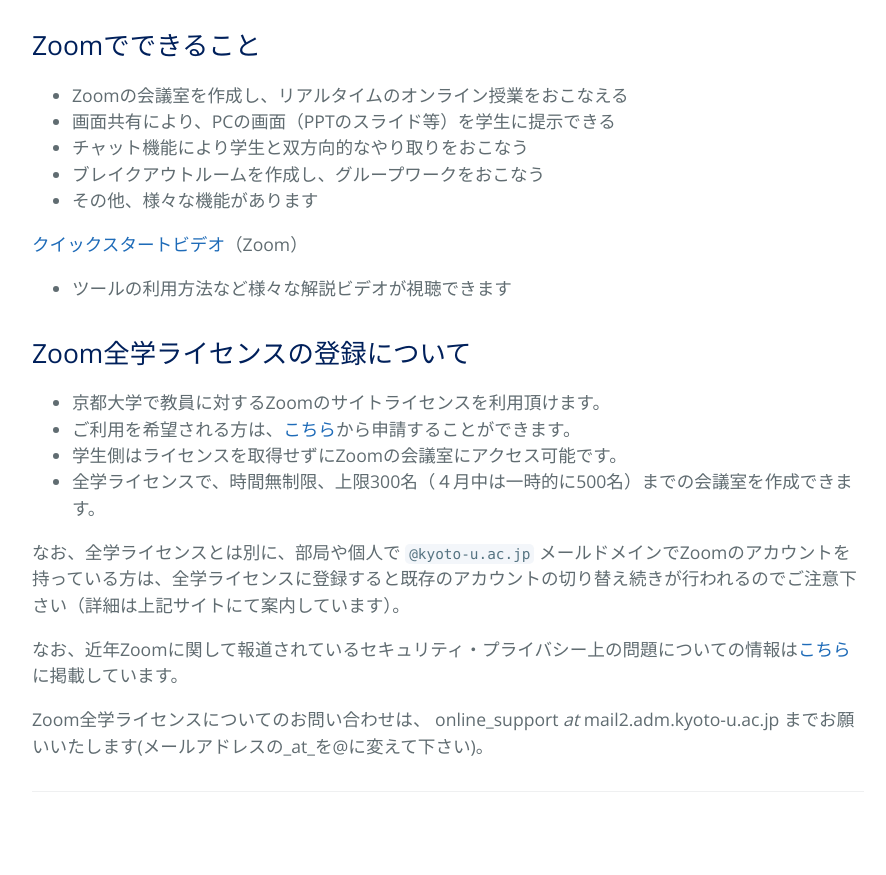
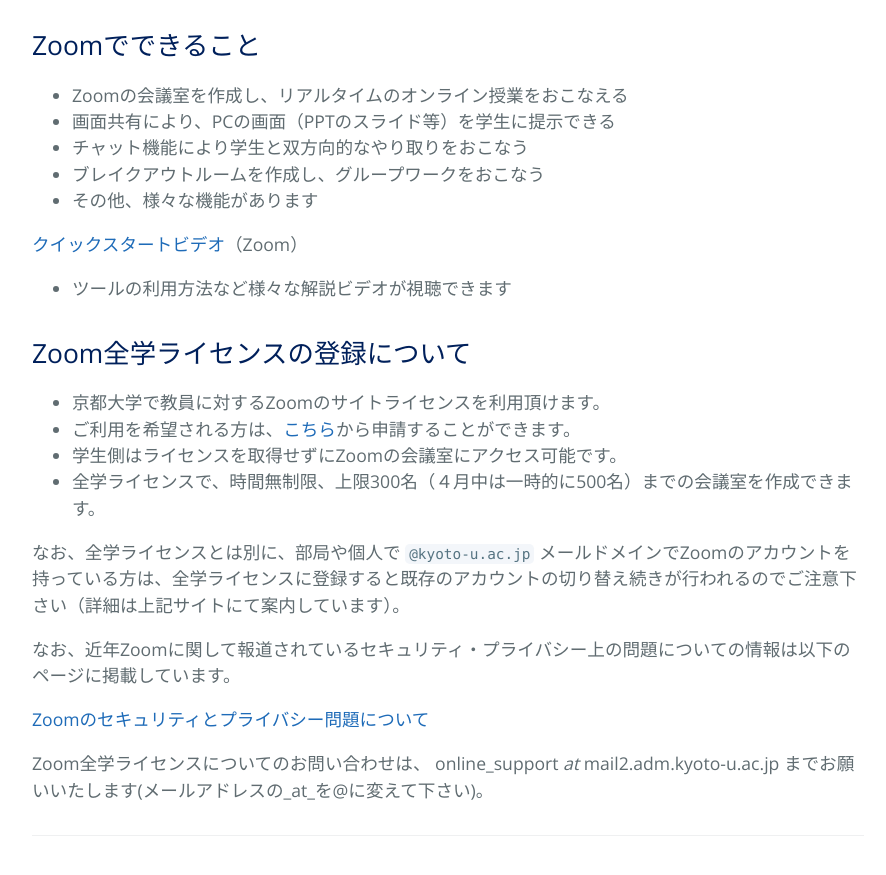
Before and after one commit to kyoto-u/online-edu, a Jekyll site: the page built from zoom.md, in a window 1280 px wide and 900 px high, scrolled down 975 px. Shown: the top 875 px of the window, without its empty margins (192-1078 px from the left). Built offline with Jekyll 4.4.1, drawn with Linux system fonts in a browser that asks for light colours; our own code applies the rules of GitHub Pages for plain Markdown files.

Commit message:
fix zoom security page

```diff
--- a/zoom.md
+++ b/zoom.md
@@ -36,6 +36,8 @@ title: オンラインミーティングサービス(Zoom全学ライセンス)
 
 なお、全学ライセンスとは別に、部局や個人で `@kyoto-u.ac.jp` メールドメインでZoomのアカウントを持っている方は、全学ライセンスに登録すると既存のアカウントの切り替え続きが行われるのでご注意下さい（詳細は上記サイトにて案内しています）。
 
-なお、近年Zoomに関して報道されているセキュリティ・プライバシー上の問題についての情報は[こちら](zoom-secrity)に掲載しています。
+なお、近年Zoomに関して報道されているセキュリティ・プライバシー上の問題についての情報は以下のページに掲載しています。
+
+[Zoomのセキュリティとプライバシー問題について](zoom-security)
 
 Zoom全学ライセンスについてのお問い合わせは、 online_support _at_ mail2.adm.kyoto-u.ac.jp までお願いいたします(メールアドレスの_at_を@に変えて下さい)。
```
